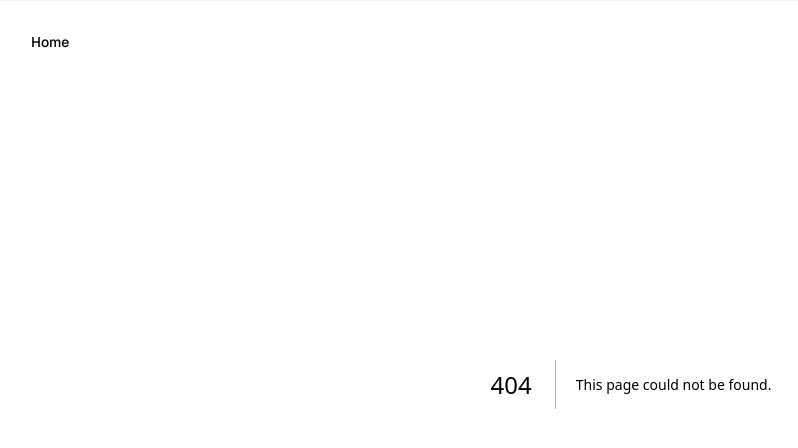
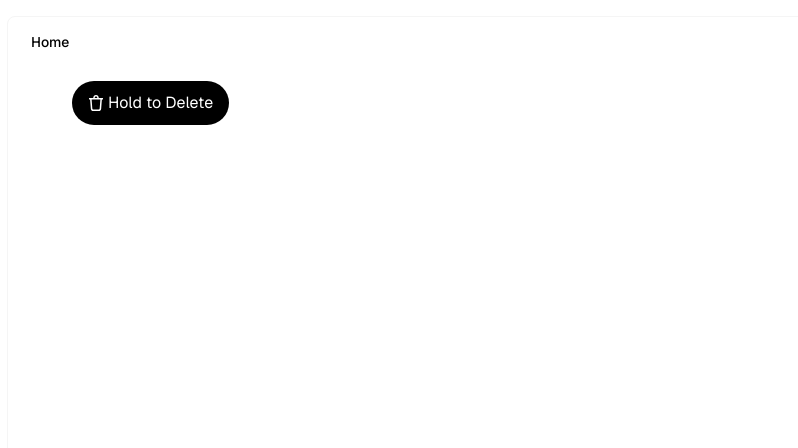
Before and after one commit to joesobrero/animations-on-web, a Next.js app: page /hold-to-delete in a window 1280 px wide. Before the commit this address had no page. Shown: the top 448 px of the page, without its empty margins (9-807 px from the left). Built offline with nearby package versions, Linux system fonts and the light colour scheme.

Commit message:
hold to delete

```diff
--- /dev/null
+++ b/app/(css-animations)/hold-to-delete/page.tsx
@@ -0,0 +1,44 @@
+"use client";
+
+import "../../../styles/clip-button.css";
+
+export default function HoldToDelete() {
+  return (
+    <div className="flex flex-col gap-12 relative">
+      <div className="clip-button-container flex flex-col gap-12 absolute left-0">
+        <button className="clip-button w-fit flex items-center justify-center px-4 py-2.5 flex-row gap-1 text-red-600 rounded-full absolute top-0 left-0 bg-red-100">
+          <svg
+            height="16"
+            strokeLinejoin="round"
+            viewBox="0 0 16 16"
+            width="16"
+          >
+            <path
+              fillRule="evenodd"
+              clipRule="evenodd"
+              d="M6.75 2.75C6.75 2.05964 7.30964 1.5 8 1.5C8.69036 1.5 9.25 2.05964 9.25 2.75V3H6.75V2.75ZM5.25 3V2.75C5.25 1.23122 6.48122 0 8 0C9.51878 0 10.75 1.23122 10.75 2.75V3H12.9201H14.25H15V4.5H14.25H13.8846L13.1776 13.6917C13.0774 14.9942 11.9913 16 10.6849 16H5.31508C4.00874 16 2.92263 14.9942 2.82244 13.6917L2.11538 4.5H1.75H1V3H1.75H3.07988H5.25ZM4.31802 13.5767L3.61982 4.5H12.3802L11.682 13.5767C11.6419 14.0977 11.2075 14.5 10.6849 14.5H5.31508C4.79254 14.5 4.3581 14.0977 4.31802 13.5767Z"
+              fill="currentColor"
+            />
+          </svg>
+          Hold to Delete
+        </button>
+        <button className=" w-fit flex items-center justify-center px-4 py-2.5 flex-row gap-1 bg-base-content text-base-100 rounded-full">
+          <svg
+            height="16"
+            strokeLinejoin="round"
+            viewBox="0 0 16 16"
+            width="16"
+          >
+            <path
+              fillRule="evenodd"
+              clipRule="evenodd"
+              d="M6.75 2.75C6.75 2.05964 7.30964 1.5 8 1.5C8.69036 1.5 9.25 2.05964 9.25 2.75V3H6.75V2.75ZM5.25 3V2.75C5.25 1.23122 6.48122 0 8 0C9.51878 0 10.75 1.23122 10.75 2.75V3H12.9201H14.25H15V4.5H14.25H13.8846L13.1776 13.6917C13.0774 14.9942 11.9913 16 10.6849 16H5.31508C4.00874 16 2.92263 14.9942 2.82244 13.6917L2.11538 4.5H1.75H1V3H1.75H3.07988H5.25ZM4.31802 13.5767L3.61982 4.5H12.3802L11.682 13.5767C11.6419 14.0977 11.2075 14.5 10.6849 14.5H5.31508C4.79254 14.5 4.3581 14.0977 4.31802 13.5767Z"
+              fill="currentColor"
+            />
+          </svg>
+          Hold to Delete
+        </button>{" "}
+      </div>
+    </div>
+  );
+}
--- a/app/page.tsx
+++ b/app/page.tsx
@@ -28,6 +28,7 @@ export default function Home() {
         <PageLink href="/text-reveal">Text Reveal</PageLink>
         <PageLink href="/orbiting">Orbiting</PageLink>
         <PageLink href="/coin-spin">Coin Spin</PageLink>
+        <PageLink href="/hold-to-delete">Hold to Delete</PageLink>
       </div>
     </main>
   );
--- /dev/null
+++ b/styles/clip-button.css
@@ -0,0 +1,23 @@
+.clip-button-container:active {
+  transform: scale(0.97);
+  .clip-button {
+    animation: hold-to-delete 2s linear;
+  }
+  animation-fill-mode: forwards;
+}
+.clip-button {
+  animation-duration: 0.2s;
+  animation-timing-function: ease-out;
+  animation: none;
+  clip-path: inset(0 100% 0 0);
+  animation-fill-mode: forwards;
+}
+
+@keyframes hold-to-delete {
+  0% {
+    clip-path: inset(0 100% 0 0);
+  }
+  100% {
+    clip-path: inset(0 0 0 0);
+  }
+}
--- a/styles/text-reveal.css
+++ b/styles/text-reveal.css
@@ -14,6 +14,7 @@
 }
 
 .button {
+  width: fit-content;
   margin-top: 24px;
   position: relative;
   height: 32px;
```
